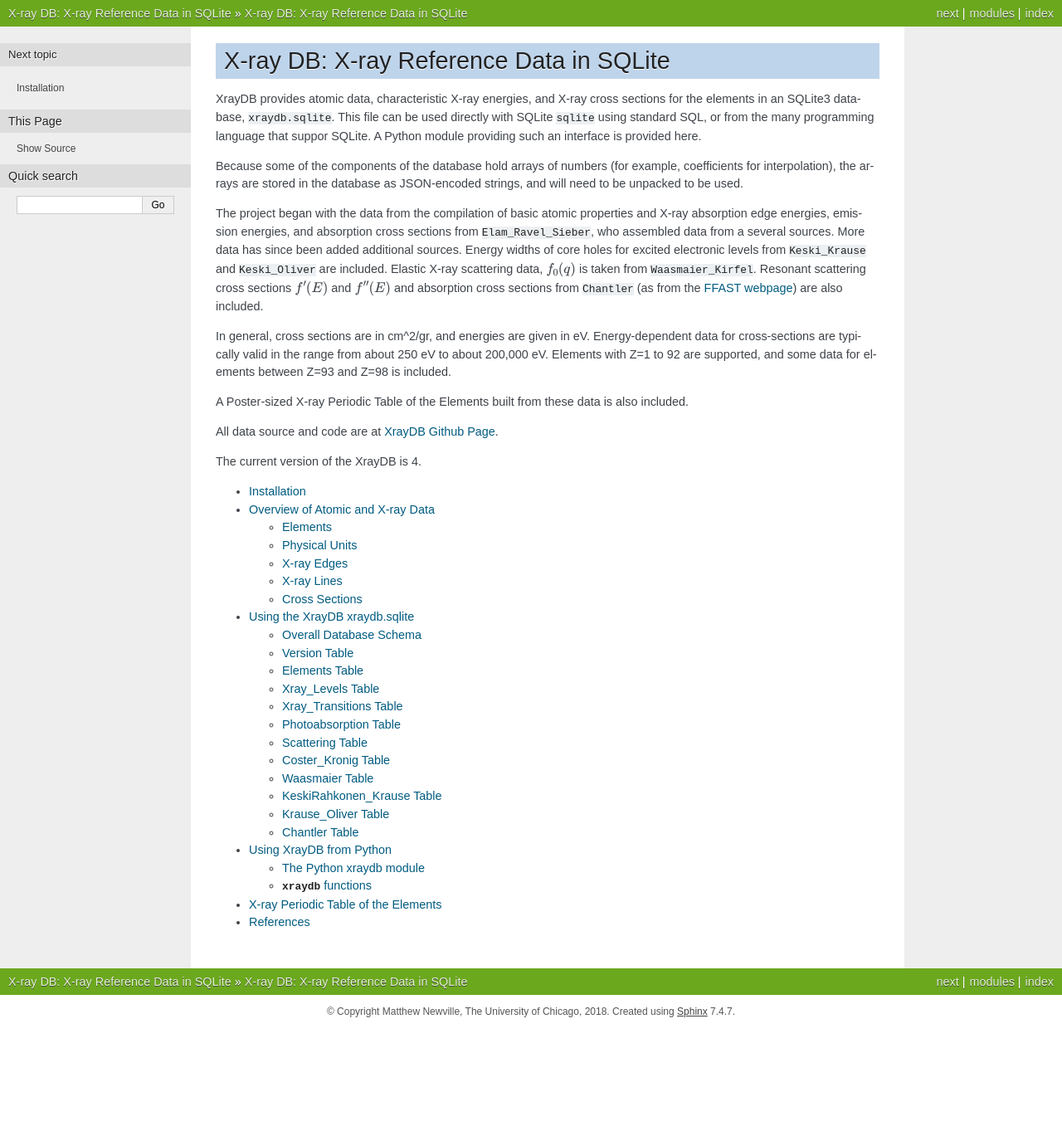
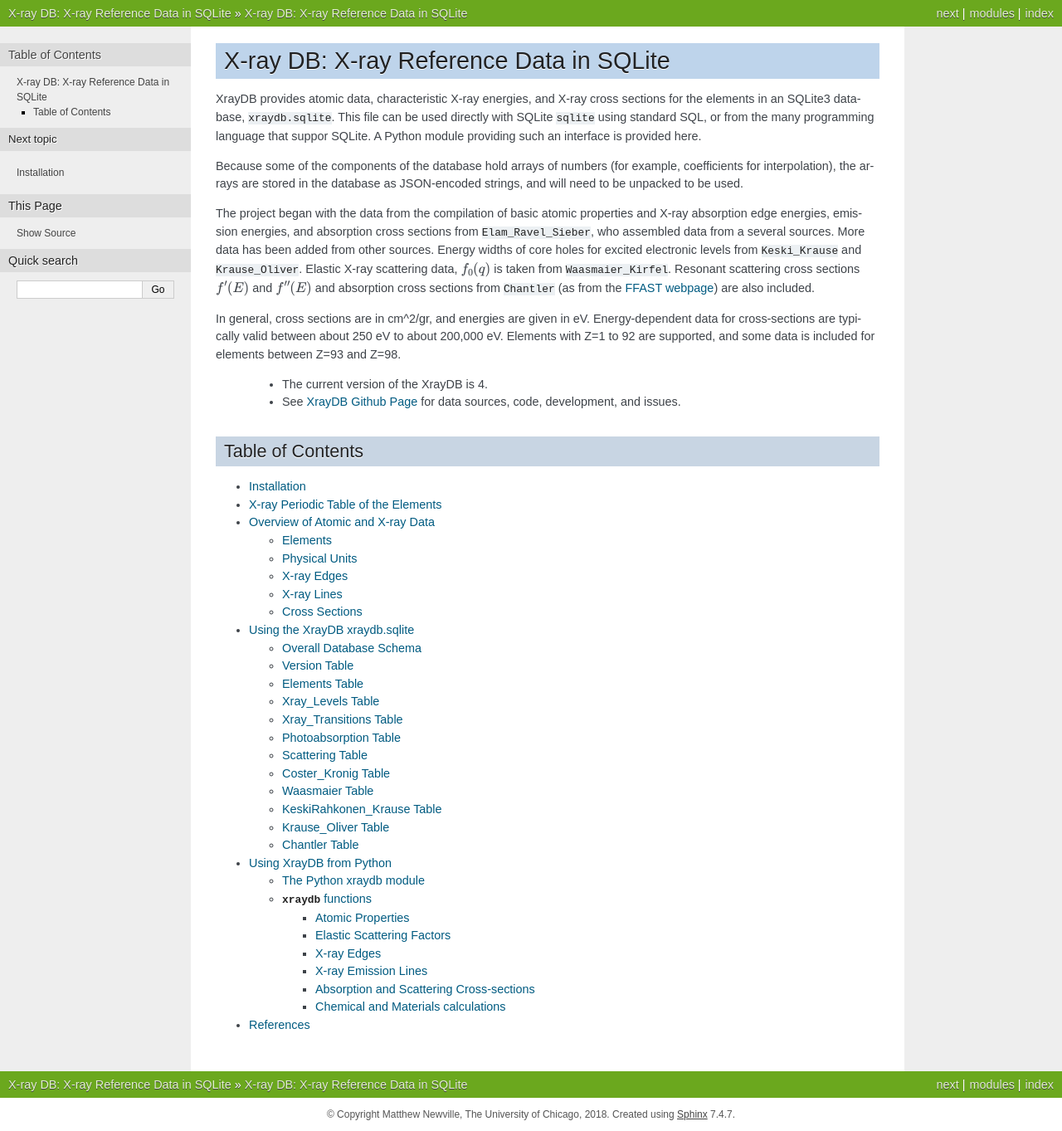
Before and after one commit to xraypy/XrayDB, a Sphinx documentation site: the page built from doc/index.rst, in a window 1280 px wide. Shown: the whole page at 83% size. Built offline with Sphinx 7.4.7, drawn with Linux system fonts in a browser that asks for light colours; the version number could not be read and is left out; cross-references to code outside the pages are shown as plain code; before the commit the page ends 1239 px from its top, so only the background shows below that.

Commit message:
update docs

```diff
--- a/doc/conf.py
+++ b/doc/conf.py
@@ -105,7 +105,7 @@ pygments_style = 'sphinx'
 # The theme to use for HTML and HTML Help pages.  Major themes that come with
 # Sphinx are currently 'default' and 'sphinxdoc'.
 # html_theme = 'sphinxdoc'
-html_theme = 'alabaster'
+# html_theme = 'alabaster'
 html_theme = 'nature'
 # html_theme = 'agogo'
 # html_theme_options = {'pagewidth':'85em', 'documentwidth':'60em', 'sidebarwidth': '25em',
@@ -116,13 +116,7 @@ html_theme = 'nature'
 # Add any paths that contain custom themes here, relative to this directory.
 #html_theme_path = []
 
-# The name for this set of Sphinx documents.  If None, it defaults to
-# "<project> v<release> documentation".
-#html_title = None
-html_title = 'X-ray DB:  X-ray Reference Data in SQLite'
-
-# A shorter title for the navigation bar.  Default is the same as html_title.
-html_short_title = 'X-ray DB:  X-ray Reference Data in SQLite'
+html_title = html_short_title = 'X-ray DB:  X-ray Reference Data in SQLite'
 
 # The name of an image file (relative to this directory) to place at the top
 # of the sidebar.
--- a/doc/index.rst
+++ b/doc/index.rst
@@ -5,7 +5,6 @@ X-ray DB: X-ray Reference Data in SQLite
 
 .. _XrayDB Github Page:  https://github.com/xraypy/XrayDB
 .. _FFAST webpage:       https://www.nist.gov/pml/data/ffast/index.cfm
-
 
 XrayDB provides atomic data, characteristic X-ray energies, and X-ray cross
 sections for the elements in an SQLite3 database, ``xraydb.sqlite``.  This
@@ -20,32 +19,34 @@ database as JSON-encoded strings, and will need to be unpacked to be used.
 The project began with the data from the compilation of basic atomic
 properties and X-ray absorption edge energies, emission energies, and
 absorption cross sections from :cite:`Elam_Ravel_Sieber`, who assembled
-data from a several sources.  More data has since been added additional
-sources.  Energy widths of core holes for excited electronic levels from
-:cite:`Keski_Krause` and :cite:`Keski_Oliver` are included.  Elastic X-ray
-scattering data, :math:`f_0(q)` is taken from :cite:`Waasmaier_Kirfel`.
-Resonant scattering cross sections :math:`f'(E)` and :math:`f''(E)` and
-absorption cross sections from :cite:`Chantler` (as from the `FFAST
-webpage`_) are also included.
+data from a several sources.  More data has been added from other sources.
+Energy widths of core holes for excited electronic levels from
+:cite:`Keski_Krause` and :cite:`Krause_Oliver`.  Elastic X-ray scattering
+data, :math:`f_0(q)` is taken from :cite:`Waasmaier_Kirfel`.  Resonant
+scattering cross sections :math:`f'(E)` and :math:`f''(E)` and absorption
+cross sections from :cite:`Chantler` (as from the `FFAST webpage`_) are
+also included.
 
 In general, cross sections are in cm^2/gr, and energies are given in eV.
-Energy-dependent data for cross-sections are typically valid in the range
-from about 250 eV to about 200,000 eV.  Elements with Z=1 to 92 are
-supported, and some data for elements between Z=93 and Z=98 is included.
+Energy-dependent data for cross-sections are typically valid between about
+250 eV to about 200,000 eV.  Elements with Z=1 to 92 are supported, and
+some data is included for elements between Z=93 and Z=98.
 
-A Poster-sized X-ray Periodic Table of the Elements built from these data
-is also included.
+   * The current version of the XrayDB is 4.
 
-All data source and code are at `XrayDB Github Page`_.
+   * See `XrayDB Github Page`_ for data sources, code, development, and
+     issues.
 
-The current version of the XrayDB is 4.
+
+Table of Contents
+-----------------------
 
 .. toctree::
-   :maxdepth: 2
+   :maxdepth: 3
 
    installation
+   periodictable
    overview
    dbschema
    python
-   periodictable
    biblio
--- a/doc/installation.rst
+++ b/doc/installation.rst
@@ -5,7 +5,7 @@ Installation
 .. _xrayDB on github.com: https://github.com/xraypy/XrayDB/
 
 The X-ray database is held in the SQLite3 file ``xraydb.sqlite``.  If you
-are looking for dirrect use with SQLite, you can download this from
+are looking for direct use with SQLite, you can download this from
 `xraydb.sqlite`_.
 
 
--- a/doc/overview.rst
+++ b/doc/overview.rst
@@ -110,7 +110,7 @@ notation as indicated in the :ref:`Table of X-ray emission line names
 Cross Sections
 ------------------
 
-The photoabsorption and scattering cross sections from :cite:`Elam_Ravel_Sieber`
+The photo-absorption and scattering cross sections from :cite:`Elam_Ravel_Sieber`
 and :cite:`Chantler` are in cm^2/gr.
 
 The data from :cite:`Elam_Ravel_Sieber` is held as logarithms of energy, cross
--- a/doc/python.rst
+++ b/doc/python.rst
@@ -5,8 +5,8 @@ Using XrayDB from Python
 The `python` directory contains the source code for a Python module for
 XrayDB.  This module gives a user-friendly wrapping of the XrayDB, and
 automates the the conversion of data from sqlite database into Python and
-numpy arrays. The module requires the numpy, scipy and sqlalchemy modules,
-and can be installed with::
+numpy arrays. The module requires the `numpy`, `scipy` and `sqlalchemy`
+modules, all of which are readily available and can be installed with::
 
     pip install xraydb
 
@@ -103,6 +103,9 @@ using it:
 ------------------------------
 
 
+Atomic Properties
+~~~~~~~~~~~~~~~~~~~~~~~
+
 .. autofunction:: atomic_number
 
 .. autofunction:: atomic_symbol
@@ -111,13 +114,26 @@ using it:
 
 .. autofunction:: atomic_density
 
+Elastic Scattering Factors
+~~~~~~~~~~~~~~~~~~~~~~~~~~~~~~~~~~~~~~~~
+
 .. autofunction:: f0
 
 .. autofunction:: f0_ions
 
+X-ray Edges
+~~~~~~~~~~~~~~~~~~~~~~~~~~~~~~~~~~~~~~~~
+
 .. autofunction:: xray_edge
 
 .. autofunction:: xray_edges
+
+.. autofunction:: core_width
+
+.. autofunction:: guess_edge
+
+X-ray Emission Lines
+~~~~~~~~~~~~~~~~~~~~~~~~~~~~~~~~~~~~~~~~
 
 .. autofunction:: xray_lines
 
@@ -125,7 +141,8 @@ using it:
 
 .. autofunction:: ck_probability
 
-.. autofunction:: core_width
+Absorption and Scattering Cross-sections
+~~~~~~~~~~~~~~~~~~~~~~~~~~~~~~~~~~~~~~~~~~~~
 
 .. autofunction:: mu_elam
 
@@ -141,7 +158,8 @@ using it:
 
 .. autofunction:: mu_chantler
 
-.. autofunction:: guess_edge
+Chemical and Materials calculations
+~~~~~~~~~~~~~~~~~~~~~~~~~~~~~~~~~~~~~~~~~~~~
 
 .. autofunction:: xray_delta_beta
 
```
Also changed, not shown: doc/periodictable.rst (+8 -4 lines).
